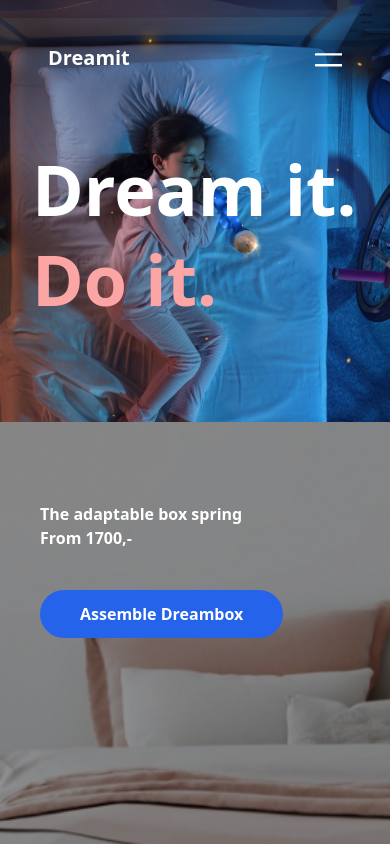
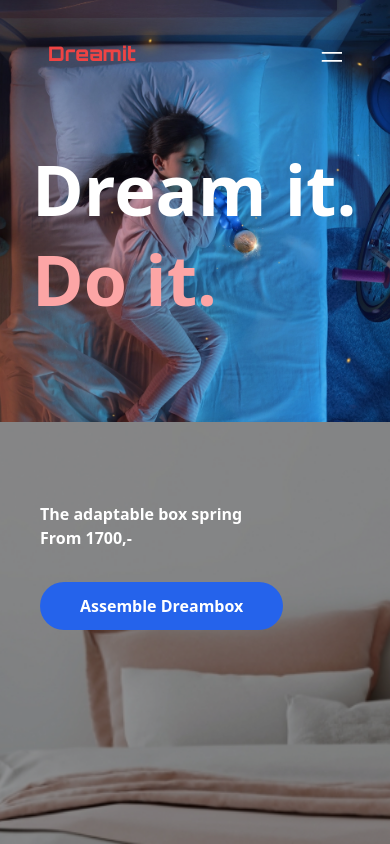
Before and after one commit to vivek9985/dreamitt, a plain HTML site: page index.html in a window 390 px wide. Drawn offline with nearby package versions, Linux system fonts and the light colour scheme.

Commit message:
added style

```diff
--- a/index.html
+++ b/index.html
@@ -14,8 +14,8 @@
   </head>
   <body class="w-full mx-auto overflow-x-hidden select-none">
     <header class="fixed px-12 py-10 w-full z-30 transition duration-700">
-      <div class="flex item-center justify-between">
-        <h2 class="text-white text-xl mt-1 font-bold">Dreamit</h2>
+      <div class="flex items-center justify-between">
+        <h2 class="text-xl font-bold seymour text-red-500">Dreamit</h2>
         <div class="z-10">
           <div class="cursor-pointer nav-icon">
             <svg
@@ -24,7 +24,7 @@
               viewBox="0 0 20 20"
               stroke-width="1.5"
               stroke="white"
-              class="w-8 h-8"
+              class="w-6 md:w-8 h-6 md:h-8"
             >
               <path
                 stroke-linecap="round"
@@ -36,7 +36,7 @@
         </div>
         <div
           id="menu"
-          class="w-full h-full fixed bg-teal-600 top-0 button-0 left-[100%] z-50 p-16"
+          class="w-full h-full fixed bg-red-300 top-0 button-0 left-[100%] z-50 p-16"
         >
           <div class="close-menu cursor-pointer absolute right-14 top-12">
             <svg
@@ -54,6 +54,7 @@
               />
             </svg>
           </div>
+          <div class="w-full h-full flex items-center justify-center">
             <ul class="text-4xl md:text-6xl lg:text-8xl font-bold seymour mt-4 w-full">
               <div class="overflow-hidden flex justify-center">
                 <a href="" class="flex hover:text-white duration-300">
@@ -100,6 +101,7 @@
             </ul>
           </div>
         </div>
+      </div>
     </header>
 
     <main class="w-full">
@@ -142,7 +144,7 @@
               </h3>
               <div class="flex justify-start md:justify-end">
                 <button
-                  class="bg-blue-600 rounded-full px-10 py-3 text-white font-bold mt-10 md:mt-20"
+                  class="bg-blue-600 rounded-full px-10 py-3 text-white font-bold mt-8 lg:mt-12"
                 >
                   <span>Assemble Dreambox</span>
                 </button>
```
Lines whose indentation alone changed are shown as unchanged.
